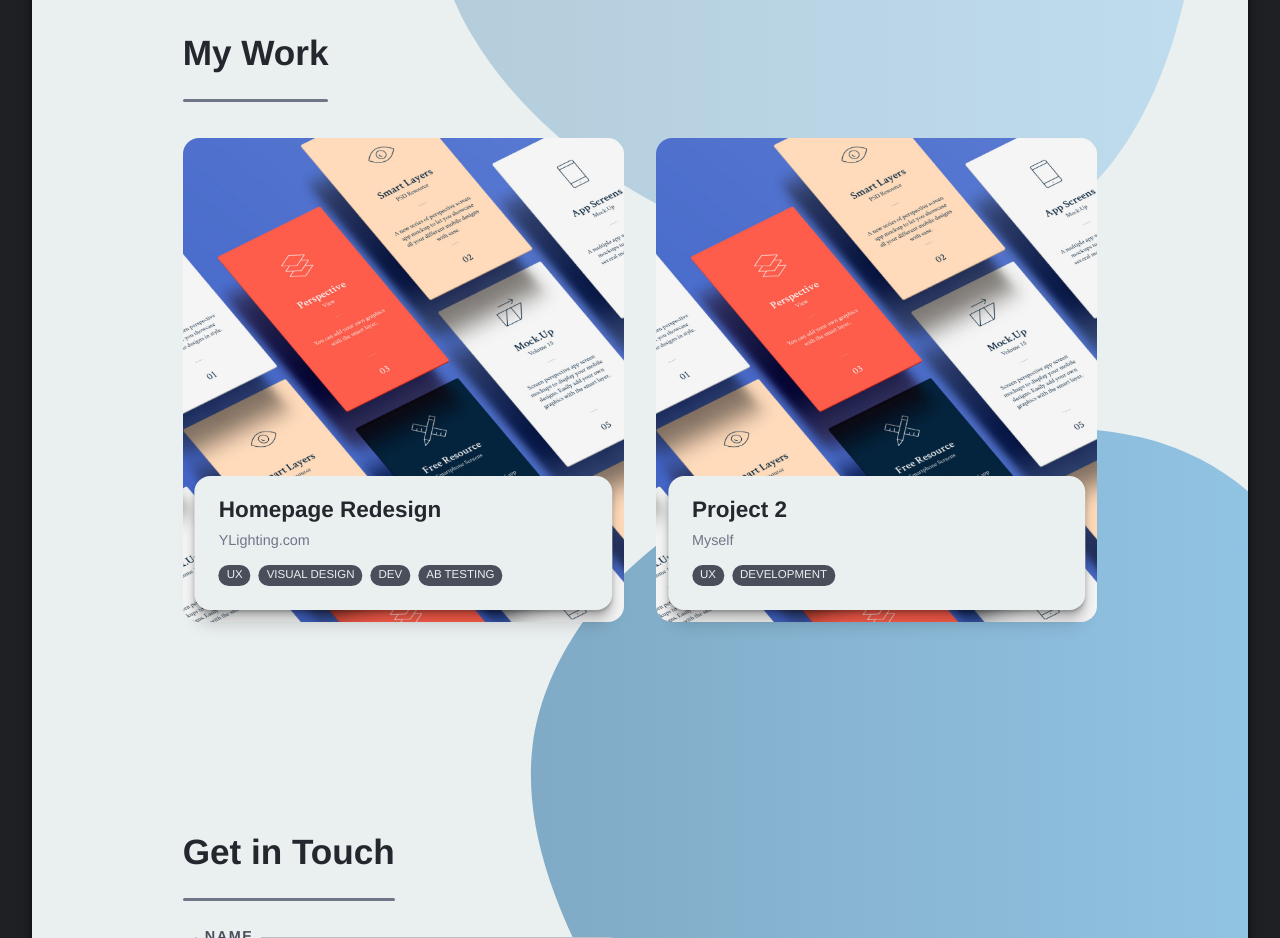
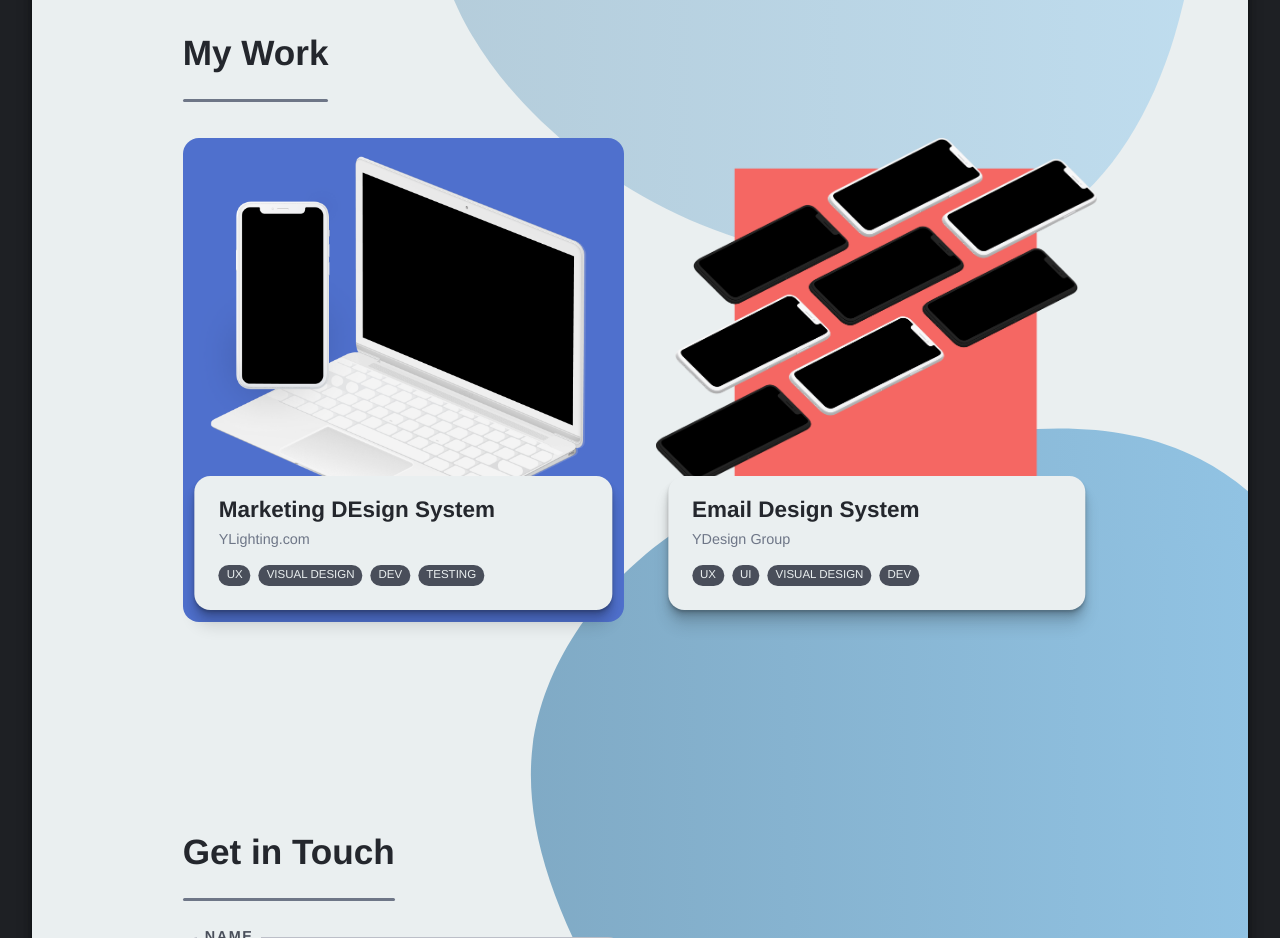
Before and after one commit to brandonbews/bews-portfolio, a Gatsby site: page / in a window 1280 px wide. Shown: the part 980-1918 px from the top of the page. Built offline with nearby package versions, Linux system fonts and the light colour scheme; Gatsby itself is replaced by a stand-in of ours.

Commit message:
Create test projects to demo featured banners.

```diff
--- a/src/portfolio-pieces/test-project-2/test-project-2.md
+++ b/src/portfolio-pieces/test-project-2/test-project-2.md
@@ -1,11 +1,11 @@
 ---
 slug: '/portfolio/test-project-2'
 date: '2020-09-02'
-title: 'Project 2'
-entity: 'Myself'
-skills: ['UX', 'Development']
+title: 'Email Design System'
+entity: 'YDesign Group'
+skills: ['UX', 'UI', 'Visual Design', 'Dev']
 tools: ['Figma', 'JS']
 priority: 2
-featured-image: 'portfolio-car-bg.png'
+featured-image: 'email-design-system-banner.png'
 featured-image-alt-text: 'This is an image of project 2'
 ---
--- a/src/portfolio-pieces/test-project/test-project.md
+++ b/src/portfolio-pieces/test-project/test-project.md
@@ -1,12 +1,12 @@
 ---
 slug: '/portfolio/test-project'
 date: '2020-09-01'
-title: 'Homepage Redesign'
+title: 'Marketing DEsign System'
 entity: 'YLighting.com'
-skills: ['UX', 'Visual Design', 'Dev', 'AB Testing']
+skills: ['UX', 'Visual Design', 'Dev', 'Testing']
 tools: ['Figma', 'HTML', 'CSS', 'JS']
 priority: 1
-featured-image: 'portfolio-car-bg.png'
+featured-image: 'marketing-design-system-banner.png'
 featured-image-alt-text: 'This is an image of project 1'
 ---
 
```
Also changed, not shown: src/portfolio-pieces/test-project-2/email-design-system-banner.png (added), src/portfolio-pieces/test-project/marketing-design-system-banner.png (added).
